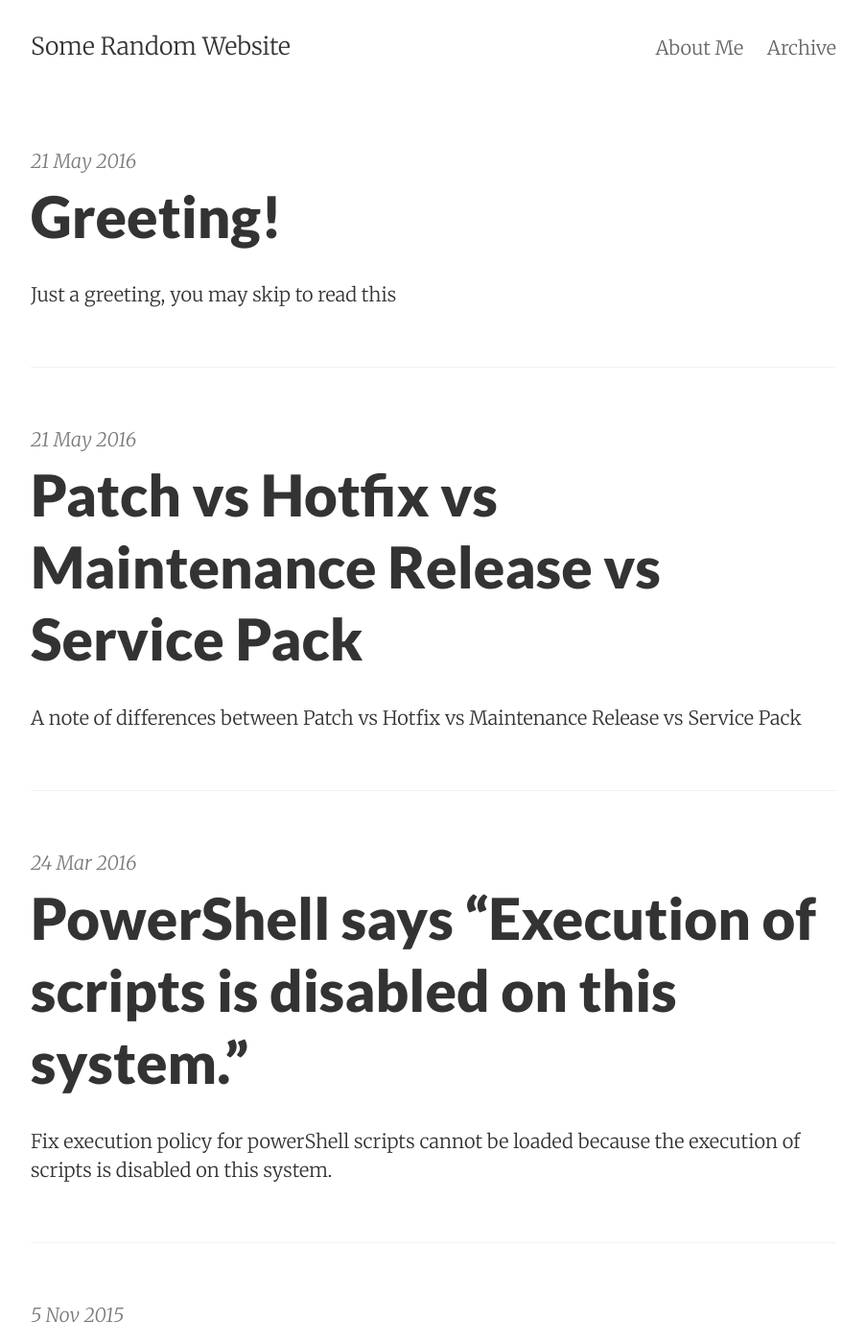
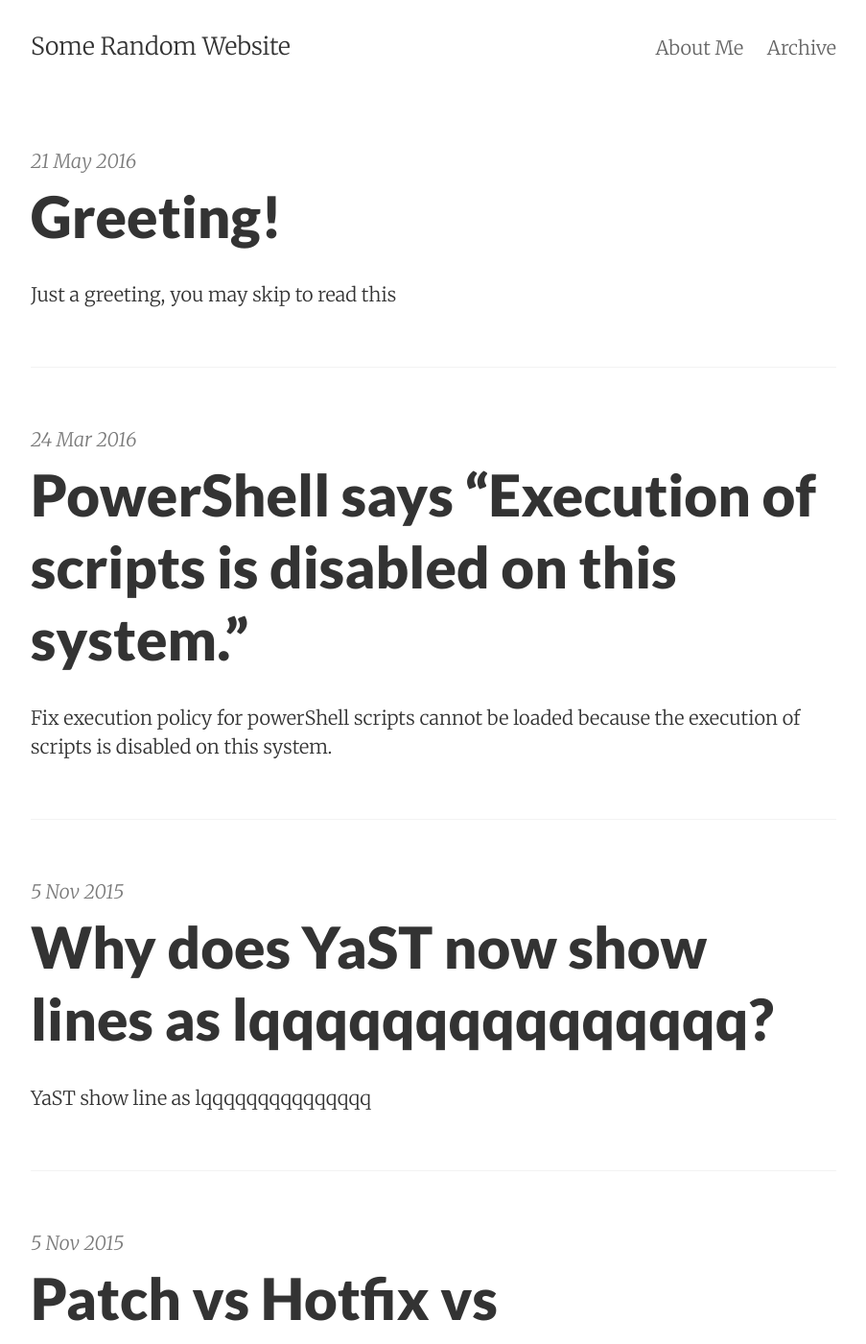
Before and after one commit to wwahyudi/wwahyudi.github.io, a Jekyll site: the page built from index.html, in a window 1280 px wide and 1400 px high. Shown: the whole window at 96% size, without its empty margins (188-1091 px from the left). Built offline with Jekyll 4.4.1, drawn with Linux system fonts in a browser that asks for light colours; the list of posts is cut into pages by our own code; some of the changed text lies outside the part shown.

```diff
--- a/_posts/2015-11-05-patch-vs-hotfix-vs-maintenance-release-vs-service-pack.md
+++ b/_posts/2015-11-05-patch-vs-hotfix-vs-maintenance-release-vs-service-pack.md
@@ -1,7 +1,7 @@
 ---
 layout:     post
 title:      Patch vs Hotfix vs Maintenance Release vs Service Pack
-date:       2016-05-21
+date:       2015-11-05
 summary:    A note of differences between Patch vs Hotfix vs Maintenance Release vs Service Pack
 categories: general
 ---
```
Also changed, not shown: _posts/2015-11-05-copy-big-file-from-remote-desktop.md (added, +20 -0 lines).
